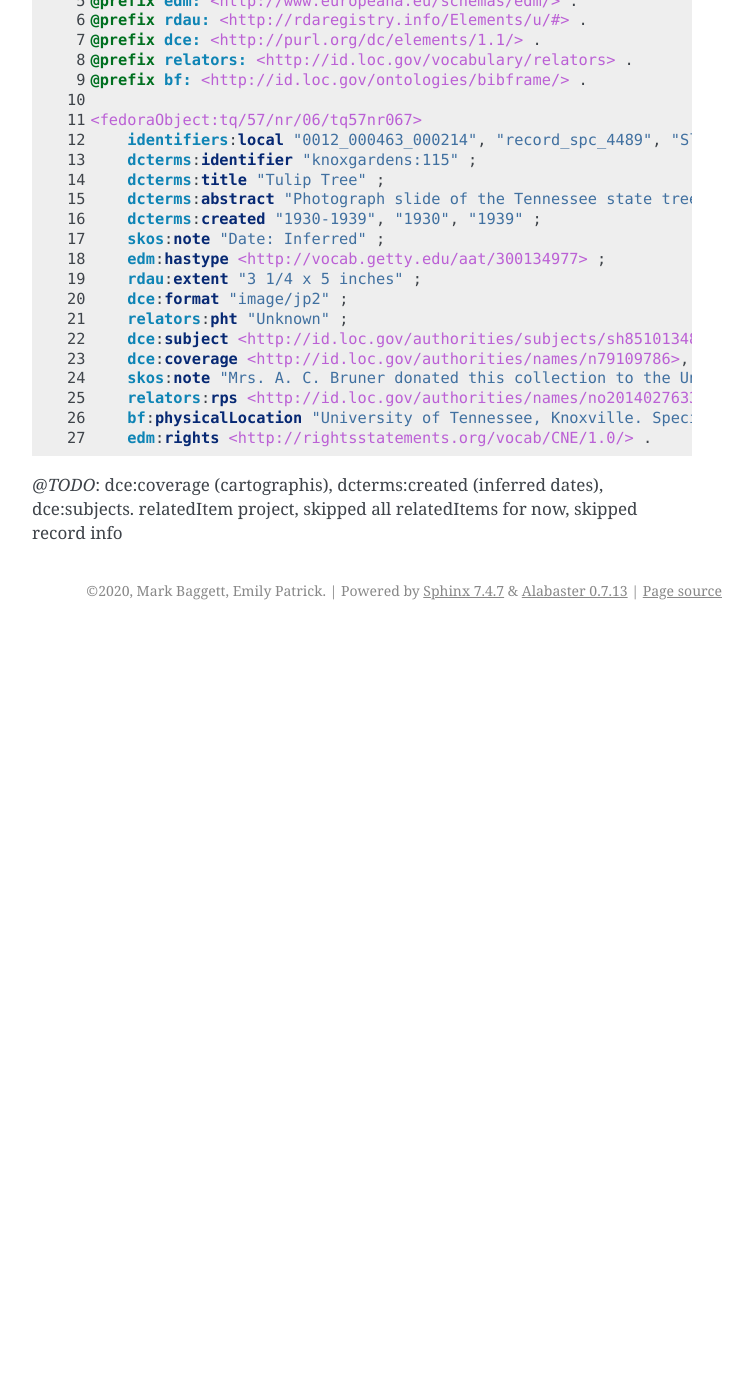
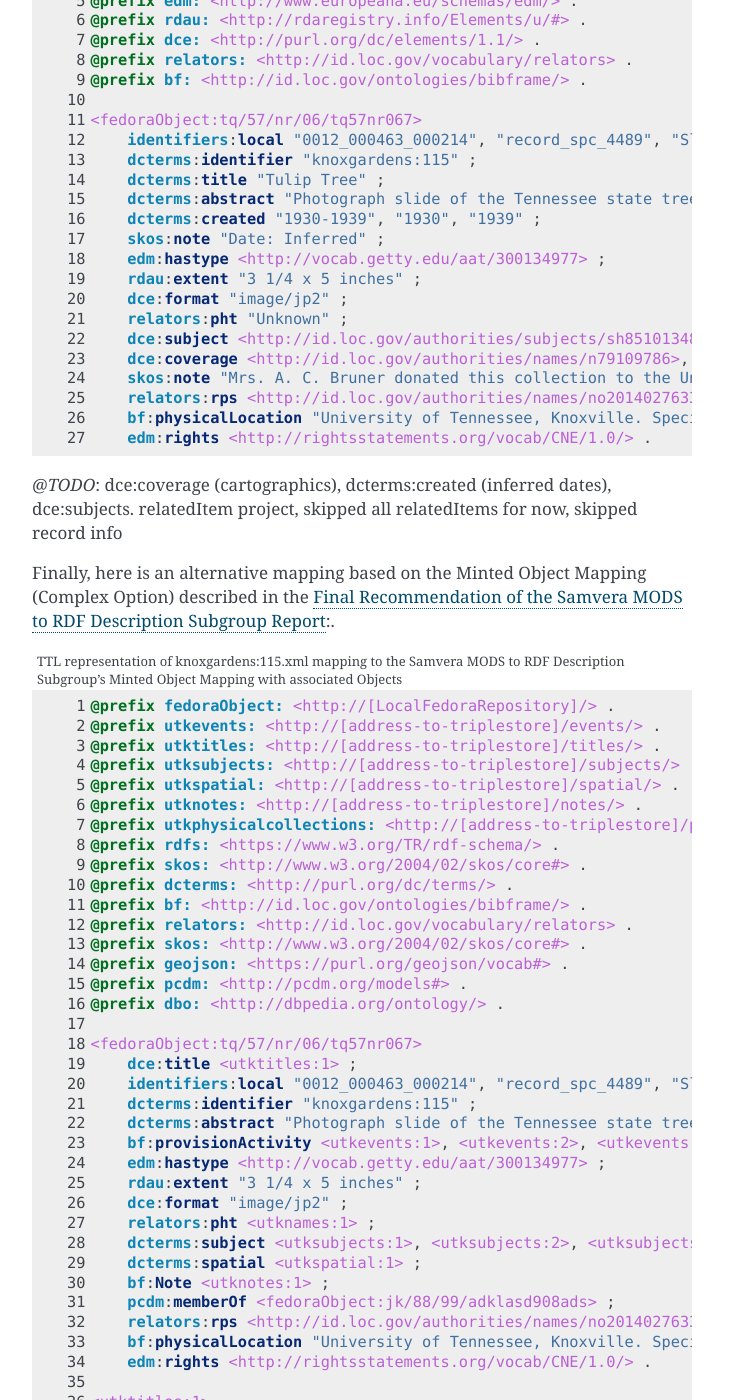
Before and after one commit to markpbaggett/utk_hyrax_review_docs, a Sphinx documentation site: the page built from docs/source/contents/mods_to_rdf.rst, in a window 1280 px wide and 1400 px high, scrolled down 7252 px. Shown: the whole window, without its empty margins (388-1141 px from the left). Built offline with Sphinx 7.4.7, drawn with Linux system fonts in a browser that asks for light colours; before the commit the page ends 7882 px from its top, so only the background shows below that; some of the changed text lies outside the part shown.

Commit message:
Add Minted Object example for knoxgardens:115.

```diff
--- a/docs/source/contents/mods_to_rdf.rst
+++ b/docs/source/contents/mods_to_rdf.rst
@@ -368,4 +368,113 @@ Here is an alternative mapping based on the Direct Mappings Option from the
 
 
 
-`@TODO`: dce:coverage (cartographis), dcterms:created (inferred dates), dce:subjects. relatedItem project, skipped all relatedItems for now, skipped record info
+`@TODO`: dce:coverage (cartographics), dcterms:created (inferred dates), dce:subjects. relatedItem project, skipped all relatedItems for now, skipped record info
+
+Finally, here is an alternative mapping based on the Minted Object Mapping (Complex Option) described in the
+`Final Recommendation of the Samvera MODS to RDF Description Subgroup Report <https://wiki.duraspace.org/download/attachments/87460857/MODS-RDF-Mapping-Recommendations_SMIG_v1_2019-01.pdf?api=v2>`_:.
+
+.. code-block:: turtle
+    :linenos:
+    :caption: TTL representation of knoxgardens:115.xml mapping to the Samvera MODS to RDF Description Subgroup's Minted Object Mapping with associated Objects
+    :name: TTL representation of knoxgardens:115.xml mapping to the Samvera MODS to RDF Description Subgroup's Minted Object Mapping with associated Objects
+
+    @prefix fedoraObject: <http://[LocalFedoraRepository]/> .
+    @prefix utkevents: <http://[address-to-triplestore]/events/> .
+    @prefix utktitles: <http://[address-to-triplestore]/titles/> .
+    @prefix utksubjects: <http://[address-to-triplestore]/subjects/> .
+    @prefix utkspatial: <http://[address-to-triplestore]/spatial/> .
+    @prefix utknotes: <http://[address-to-triplestore]/notes/> .
+    @prefix utkphysicalcollections: <http://[address-to-triplestore]/physicalcollections/> .
+    @prefix rdfs: <https://www.w3.org/TR/rdf-schema/> .
+    @prefix skos: <http://www.w3.org/2004/02/skos/core#> .
+    @prefix dcterms: <http://purl.org/dc/terms/> .
+    @prefix bf: <http://id.loc.gov/ontologies/bibframe/> .
+    @prefix relators: <http://id.loc.gov/vocabulary/relators> .
+    @prefix skos: <http://www.w3.org/2004/02/skos/core#> .
+    @prefix geojson: <https://purl.org/geojson/vocab#> .
+    @prefix pcdm: <http://pcdm.org/models#> .
+    @prefix dbo: <http://dbpedia.org/ontology/> .
+
+    <fedoraObject:tq/57/nr/06/tq57nr067>
+        dce:title <utktitles:1> ;
+        identifiers:local "0012_000463_000214", "record_spc_4489", "Slide 1", "Film 96" ;
+        dcterms:identifier "knoxgardens:115" ;
+        dcterms:abstract "Photograph slide of the Tennessee state tree, the tulip tree" ;
+        bf:provisionActivity <utkevents:1>, <utkevents:2>, <utkevents:3> ;
+        edm:hastype <http://vocab.getty.edu/aat/300134977> ;
+        rdau:extent "3 1/4 x 5 inches" ;
+        dce:format "image/jp2" ;
+        relators:pht <utknames:1> ;
+        dcterms:subject <utksubjects:1>, <utksubjects:2>, <utksubjects:3>, <utksubjects:4> ;
+        dcterms:spatial <utkspatial:1> ;
+        bf:Note <utknotes:1> ;
+        pcdm:memberOf <fedoraObject:jk/88/99/adklasd908ads> ;
+        relators:rps <http://id.loc.gov/authorities/names/no2014027633> ;
+        bf:physicalLocation "University of Tennessee, Knoxville. Special Collections" ;
+        edm:rights <http://rightsstatements.org/vocab/CNE/1.0/> .
+
+    <utktitles:1>
+        a bf:title ;
+        rdfs:label "Tulip Tree" .
+
+    <utkevents:1>
+        a bf:provisionActivity ;
+        dcterms:created "1930" ;
+        skos:note "Date: Inferred" .
+
+    <utkevents:2>
+        a bf:provisionActivity ;
+        dcterms:created "1939" ;
+        skos:note "Date: Inferred" .
+
+    <utkevents:3>
+        a bf:provisionActivity ;
+        dcterms:created "1930-1939" ;
+        skos:note "Date: Inferred" .
+
+    <utknames:1>
+        a foaf:person ;
+        foaf:name "Unknown" .
+
+    <utksubjects:1>
+        a skos:Concept ;
+        rdf:label "Photography of gardens";
+        skos:exactMatch <http://id.loc.gov/authorities/subjects/sh85101348.html> .
+
+    <utksubjects:2>
+        a skos:Concept ;
+        rdf:label "Gardens, American";
+        skos:exactMatch <http://id.loc.gov/authorities/subjects/sh85101348.html> .
+
+    <utksubjects:3>
+        a skos:Concept ;
+        rdf:label "Liriodendron tulipifera";
+        skos:exactMatch <http://id.loc.gov/authorities/subjects/sh85077428.html> .
+
+    <utksubjects:4>
+        a skos:Concept ;
+        rdf:label "Flowering trees";
+        skos:exactMatch <http://id.loc.gov/authorities/subjects/sh85049328.tml> .
+
+    <utkspatial:1>
+        a edm:Place ;
+        rdfs:label "Knoxville (Tenn.)" ;
+        owl:sameAs <http://id.loc.gov/authorities/names/n79109786> ;
+        geojson:coordinates "35.96064, -83.92074" .
+
+    <utknotes:1>
+        a bf:Note ;
+        rdfs:label "Mrs. A. C. Bruner donated this collection to the University of Tennessee. Creation dates were inferred from the dates associated with the archival collection and the activity dates of the Jim Thompson Company." .
+
+    <fedoraObject:jk/88/99/adklasd908ads>
+        a pcdm:Collection ;
+        rdfs:label "Knoxville Gardens Slides" .
+
+    <utkphysicalcollections:1>
+        a dcmitype:Collection ;
+        rdfs:label "Knoxville Gardens Slides" ;
+        owl:sameAs <https://n2t.net/ark:/87290/v88w3bgf> .
+
+
+
+`@TODO` or talkabout: provision activities, name modeling, project, physicalcollections:1 owl:sameAs, skipped recordInfo.
```
